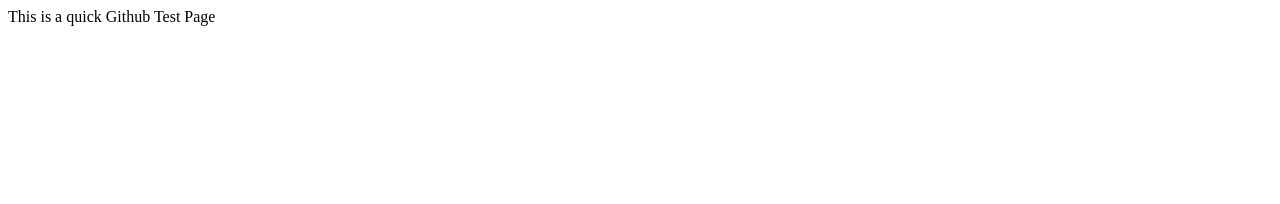
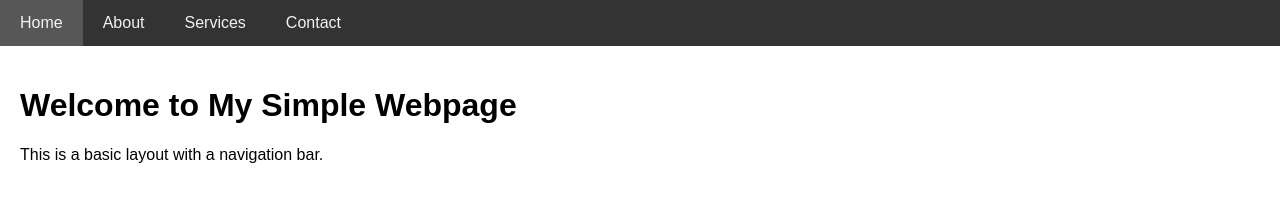
Before and after one commit to TMKCRepo/ipmitool.xyz, a plain HTML site: page index.html in a window 1280 px wide. Drawn offline with Linux system fonts and the light colour scheme.

Commit message:
Update index.html

```diff
--- a/index.html
+++ b/index.html
@@ -1,8 +1,50 @@
-<html>
-  <head>
-    <title>IPMITool</title>
-  </head>
-  <body>
-    This is a quick Github Test Page
-  </body>
+<!DOCTYPE html>
+<html lang="en">
+<head>
+  <meta charset="UTF-8">
+  <title>Simple Webpage</title>
+  <style>
+    body {
+      margin: 0;
+      font-family: Arial, sans-serif;
+    }
+
+    .navbar {
+      background-color: #333;
+      overflow: hidden;
+    }
+
+    .navbar a {
+      float: left;
+      display: block;
+      color: #f2f2f2;
+      text-align: center;
+      padding: 14px 20px;
+      text-decoration: none;
+    }
+
+    .navbar a:hover {
+      background-color: #575757;
+    }
+
+    .content {
+      padding: 20px;
+    }
+  </style>
+</head>
+<body>
+
+  <div class="navbar">
+    <a href="#home">Home</a>
+    <a href="#about">About</a>
+    <a href="#services">Services</a>
+    <a href="#contact">Contact</a>
+  </div>
+
+  <div class="content">
+    <h1>Welcome to My Simple Webpage</h1>
+    <p>This is a basic layout with a navigation bar.</p>
+  </div>
+
+</body>
 </html>
```
